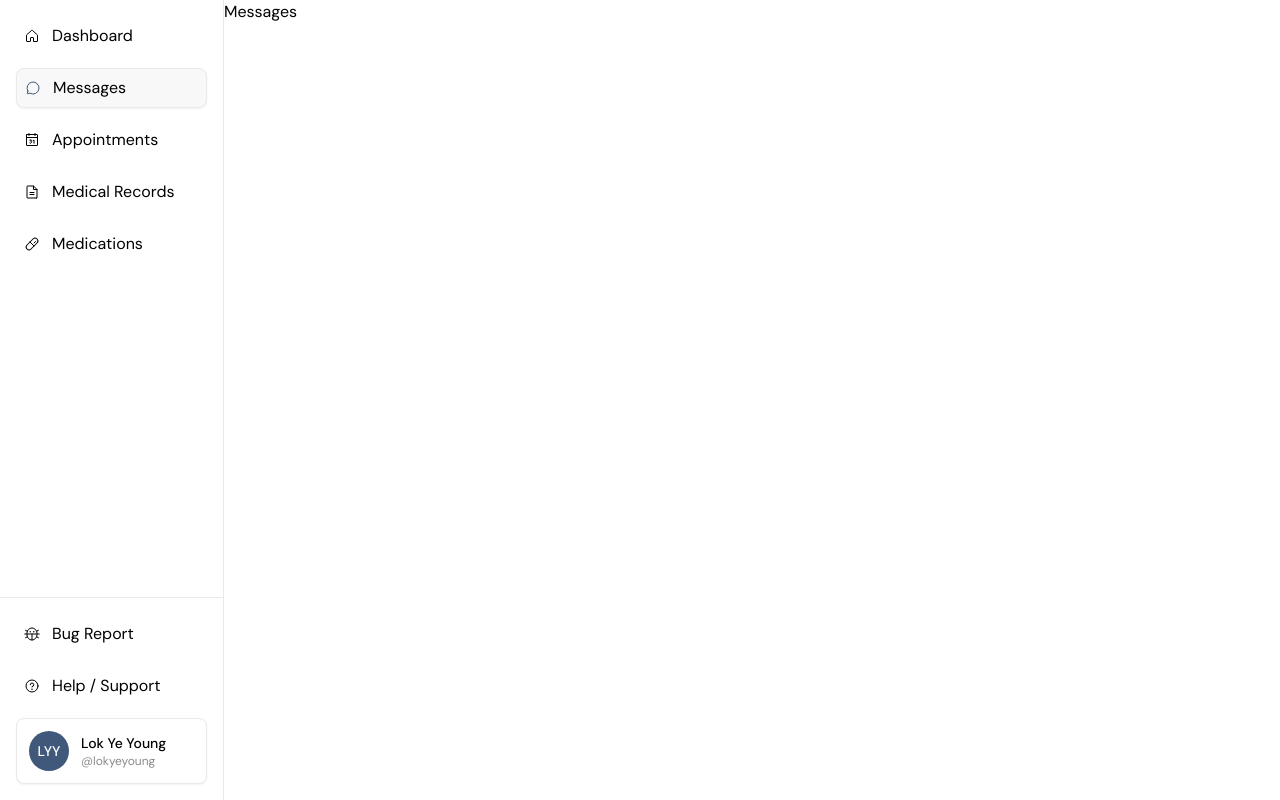
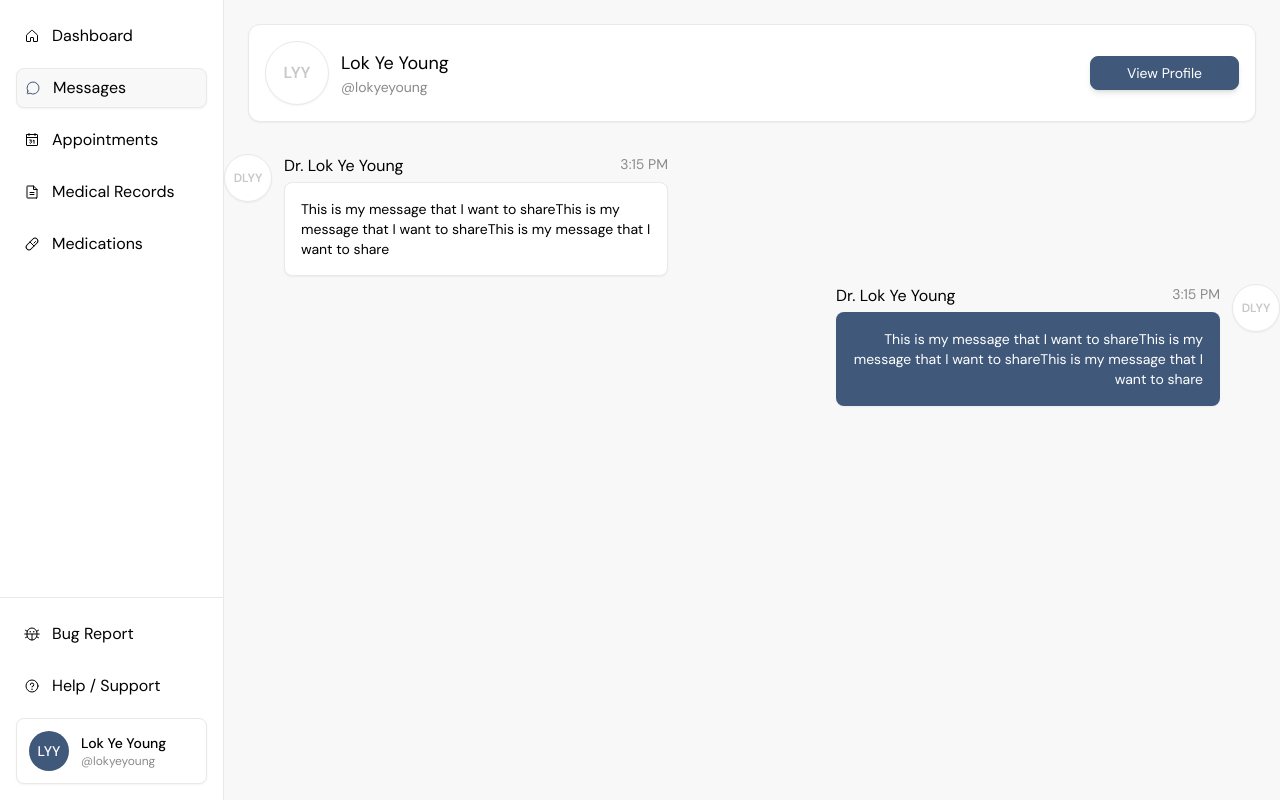
Before and after one commit to keithy1012/willow-crm, a React (Create React App) app in the folder frontend/: page /messages in a window 1280 px wide. Built offline with nearby package versions, Linux system fonts and the light colour scheme.

Commit message:
Feat: avatar and individual messaging component

```diff
--- a/frontend/src/App.tsx
+++ b/frontend/src/App.tsx
@@ -13,7 +13,9 @@ import HelpSupportPage from "./Patients/HelpSupport";
 const App: React.FC = () => {
   return (
     <div className="flex">
-      <PatientSidebar />
+      <div className="w-56 h-screen bg-background border-r border-stroke flex flex-col sticky top-0">
+        <PatientSidebar />
+      </div>
       <div className="flex-1">
         <Routes>
           <Route path="/" element={<Dashboard />} />
--- a/frontend/src/Patients/Messages.tsx
+++ b/frontend/src/Patients/Messages.tsx
@@ -1,2 +1,34 @@
-const Messages = () => <h1>Messages</h1>;
+import ProfileHeaderCard from "components/card/ProfileHeaderCard";
+import Message from "components/messages/Message";
+
+const Messages: React.FC = () => {
+  return (
+    <div className="w-full h-full bg-foreground">
+      <div className="p-6">
+        <ProfileHeaderCard
+          name={"Lok Ye Young"}
+          username={"lokyeyoung"}
+          userId={"asdasdkfjalsjfd"}
+        ></ProfileHeaderCard>
+      </div>
+
+      <Message
+        sender={"Dr. Lok Ye Young"}
+        content={
+          "This is my message that I want to shareThis is my message that I want to shareThis is my message that I want to share"
+        }
+        timestamp={"3:15 PM"}
+        receiving={true}
+      ></Message>
+      <Message
+        sender={"Dr. Lok Ye Young"}
+        content={
+          "This is my message that I want to shareThis is my message that I want to shareThis is my message that I want to share"
+        }
+        timestamp={"3:15 PM"}
+        receiving={false}
+      ></Message>
+    </div>
+  );
+};
 export default Messages;
--- /dev/null
+++ b/frontend/src/components/avatar/Avatar.tsx
@@ -0,0 +1,49 @@
+import React from "react";
+
+interface ProfileAvatarProps {
+  imageUrl?: string;
+  name?: string;
+  size?: number;
+  status?: "online" | "offline" | "busy";
+}
+
+const statusColors = {
+  online: "bg-green-500",
+  offline: "bg-gray-400",
+  busy: "bg-red-500",
+};
+
+const ProfileAvatar: React.FC<ProfileAvatarProps> = ({
+  imageUrl,
+  name = "User",
+  size = 40,
+  status,
+}) => {
+  const initials = name
+    .split(" ")
+    .map((n) => n[0])
+    .join("")
+    .toUpperCase();
+
+  return (
+    <div className="relative inline-block">
+      {imageUrl ? (
+        <img
+          src={imageUrl}
+          alt={name}
+          className="rounded-full object-cover"
+          style={{ width: size, height: size }}
+        />
+      ) : (
+        <div
+          className="rounded-full border text-darkerStroke border-stroke bg-background shadow-sm flex items-center justify-center font-semibold"
+          style={{ width: size, height: size, fontSize: size / 4 }}
+        >
+          {initials}
+        </div>
+      )}
+    </div>
+  );
+};
+
+export default ProfileAvatar;
--- /dev/null
+++ b/frontend/src/components/card/ProfileHeaderCard.tsx
@@ -0,0 +1,33 @@
+import ProfileAvatar from "components/avatar/Avatar";
+import PrimaryButton from "components/buttons/PrimaryButton";
+import React from "react";
+
+interface ProfileHeaderCardProps {
+  name: string;
+  username: string;
+  profilePic?: string;
+  userId: string;
+}
+
+const ProfileHeaderCard: React.FC<ProfileHeaderCardProps> = ({
+  name,
+  username,
+  profilePic,
+  userId,
+}) => {
+  return (
+    <div className="flex items-center justify-between p-4 bg-white rounded-xl shadow-sm border border-stroke">
+      <div className="flex items-center space-x-3">
+        <ProfileAvatar imageUrl={profilePic} name={name} size={64} />
+        <div className="flex flex-col justify-center">
+          <h2 className="text-lg text-primaryText">{name}</h2>
+          <p className="text-sm text-secondaryText">@{username}</p>
+        </div>
+      </div>
+
+      <PrimaryButton text="View Profile" variant="primary" size="small" />
+    </div>
+  );
+};
+
+export default ProfileHeaderCard;
--- /dev/null
+++ b/frontend/src/components/messages/Message.tsx
@@ -0,0 +1,61 @@
+import ProfileAvatar from "components/avatar/Avatar";
+import React from "react";
+
+interface MessageProps {
+  sender: string;
+  profilePic?: string;
+  content: string;
+  timestamp: string;
+  receiving: boolean;
+}
+
+const Message: React.FC<MessageProps> = ({
+  sender,
+  profilePic,
+  content,
+  timestamp,
+  receiving,
+}) => {
+  return (
+    <div
+      className={`flex w-full my-2 ${
+        receiving ? "flex-row" : "flex-row-reverse"
+      } items-start gap-3`}
+    >
+      <ProfileAvatar
+        imageUrl={profilePic}
+        name={sender}
+        size={48}
+        status="online"
+      />
+
+      <div className="flex flex-col space-y-1 max-w-xs md:max-w-sm">
+        <div className="flex flex-row justify-between">
+          <span className="text-md font-small text-primaryText">{sender}</span>
+
+          <span
+            className={`text-sm justify-center align-text-bottom ${
+              receiving
+                ? "text-secondaryText text-right"
+                : "text-secondaryText text-right"
+            }`}
+          >
+            {timestamp}
+          </span>
+        </div>
+
+        <p
+          className={`p-4 rounded-lg border shadow-sm text-sm break-words ${
+            receiving
+              ? "bg-white border-stroke text-primaryText text-left"
+              : "bg-primary text-white text-right border-transparent"
+          }`}
+        >
+          {content}
+        </p>
+      </div>
+    </div>
+  );
+};
+
+export default Message;
```
